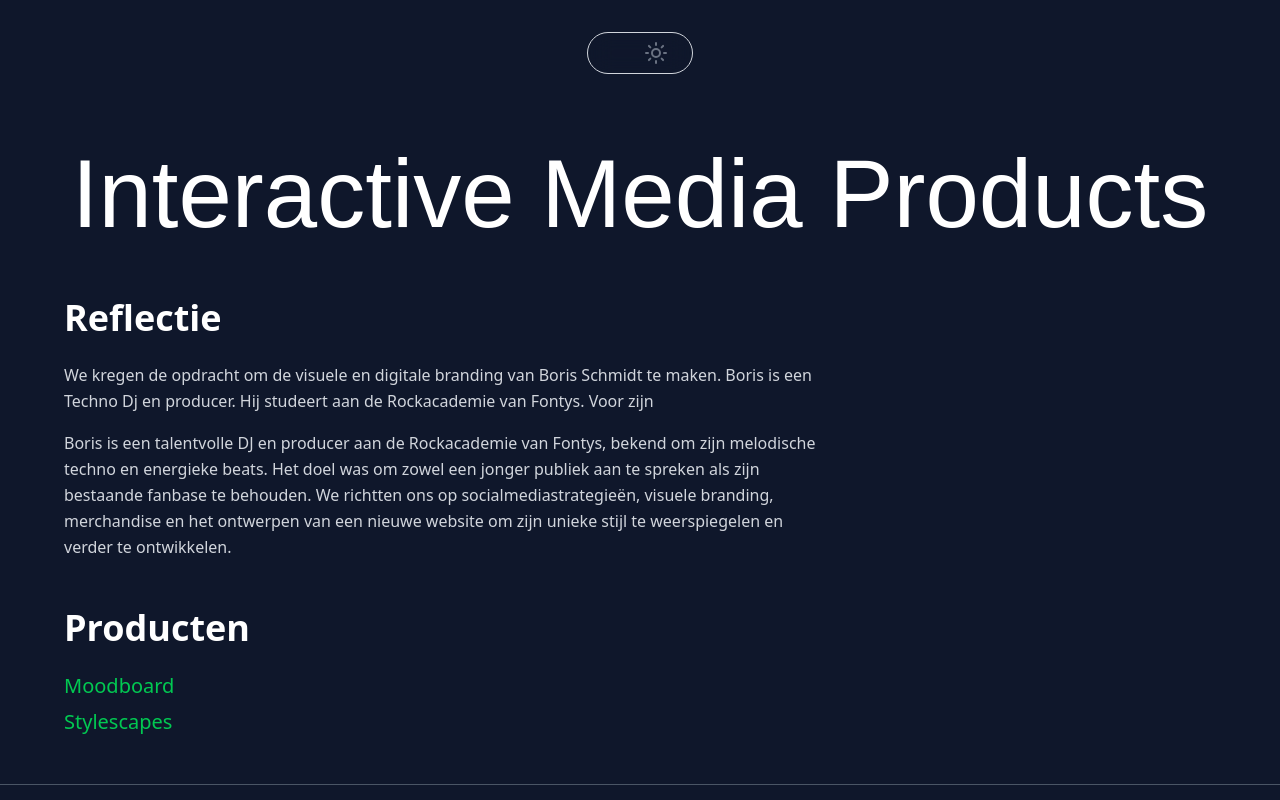
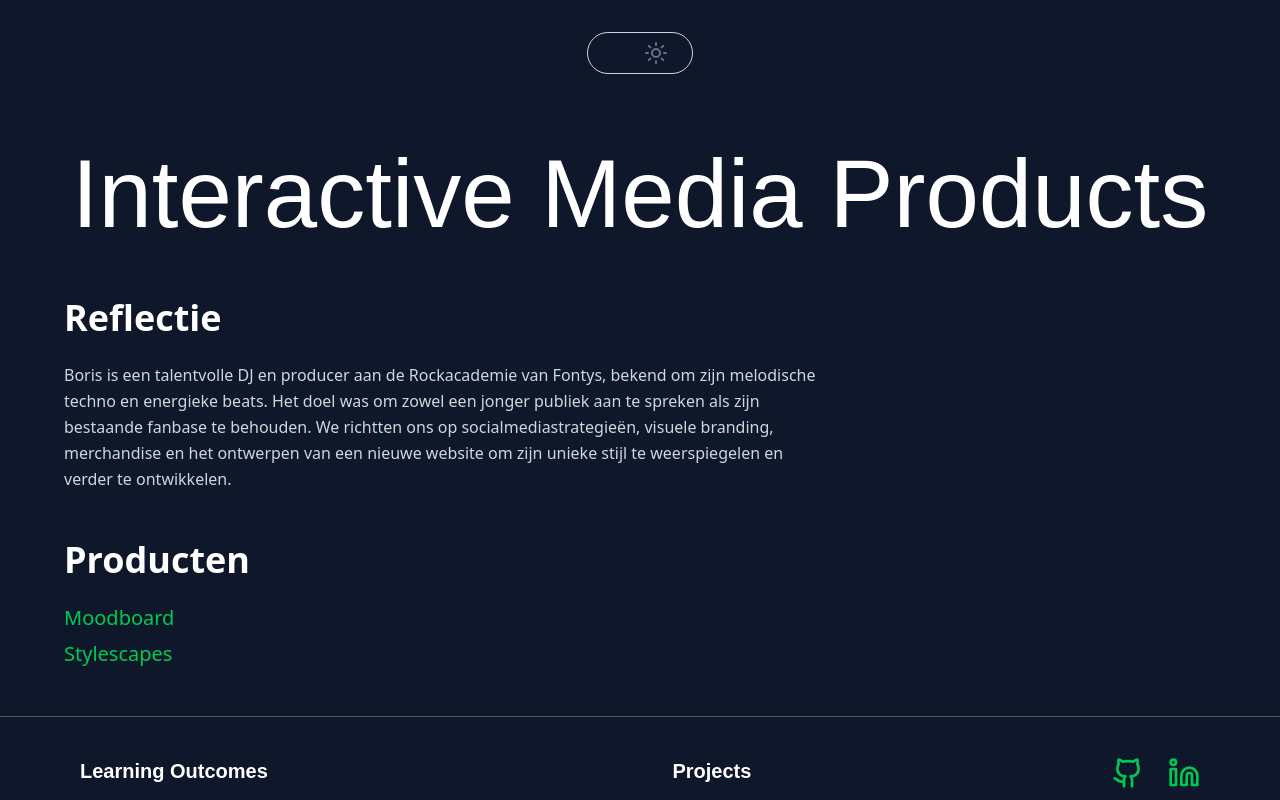
Before and after one commit to LuukyPuuky/Portfolio2.1, a Nuxt app: page /lo1 in a window 1280 px wide. Shown: the top 800 px of the page. Built offline with nearby package versions, Linux system fonts and the light colour scheme.

Commit message:
updated footer

```diff
--- a/pages/index.vue
+++ b/pages/index.vue
@@ -1,7 +1,3 @@
-<script setup lang="ts">
-import Footer from "~/components/Footer.vue";
-</script>
-
 <template>
   <div
     class="scrollbar scrollbar-thumb-green-500 scrollbar-track-[#0f172a]"
--- a/pages/lo1.vue
+++ b/pages/lo1.vue
@@ -18,11 +18,7 @@ const products = [
           <div id="reflection" class="mb-12">
             <h2 class="text-4xl font-bold mb-6">Reflectie</h2>
             <div class="space-y-4 max-w-3xl">
-              <p class="text-gray-300 leading-relaxed">
-                We kregen de opdracht om de visuele en digitale branding van
-                Boris Schmidt te maken. Boris is een Techno Dj en producer. Hij
-                studeert aan de Rockacademie van Fontys. Voor zijn
-              </p>
+              <p class="text-gray-300 leading-relaxed"></p>
               <p class="text-gray-300 leading-relaxed">
                 Boris is een talentvolle DJ en producer aan de Rockacademie van
                 Fontys, bekend om zijn melodische techno en energieke beats. Het
```
